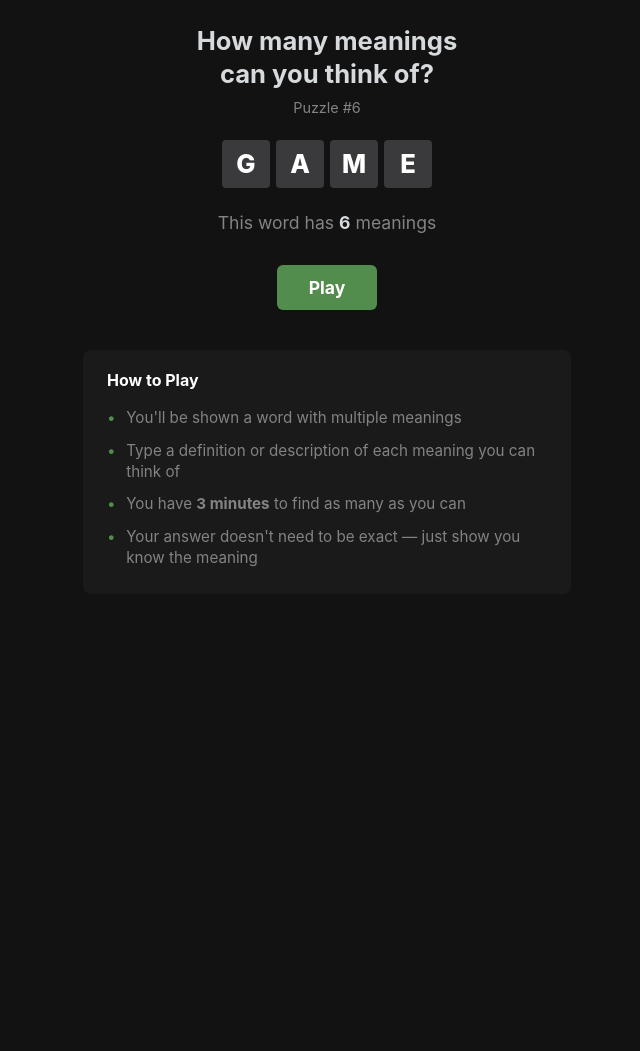
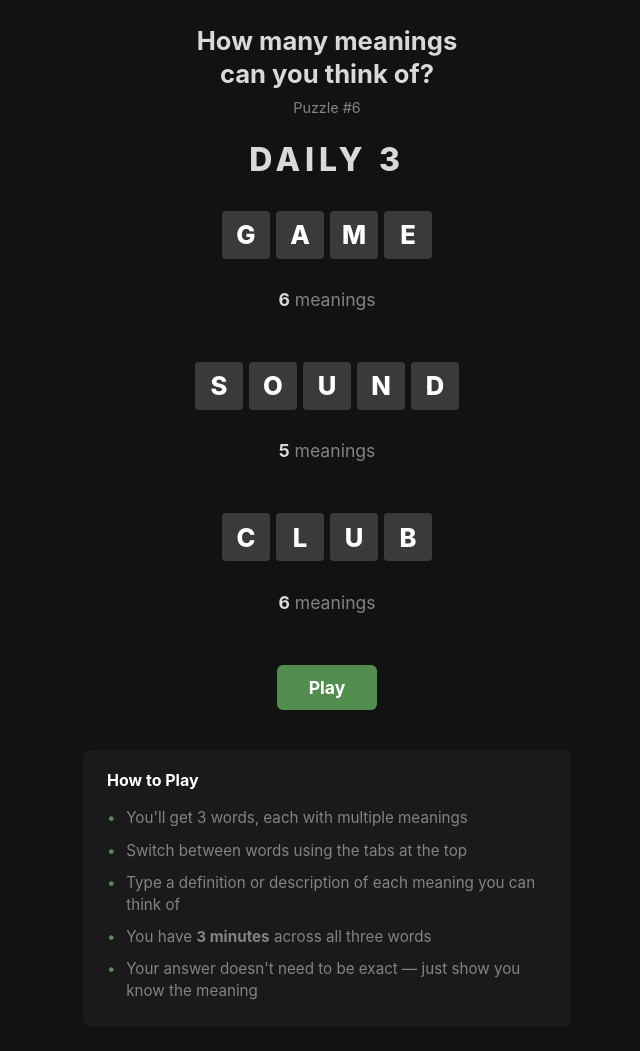
Before and after one commit to chas3stockwell/homonyms, a Flask app: page / in a window 1280 px wide. Shown: the part 60-1111 px from the top of the page, without its empty margins (313-953 px from the left). Before the commit the page ends 627 px from the top, so only its background shows below. Run offline with Flask 3, Linux system fonts and the light colour scheme.

Commit message:
Revision 1 Update

```diff
--- a/app.py
+++ b/app.py
@@ -3,93 +3,119 @@ from datetime import datetime, timezone
 from flask import Flask, jsonify, redirect, render_template, request, session, url_for
 
 from config import ALLOW_UNLIMITED_PLAYS, GAME_DURATION_SECONDS, SECRET_KEY
-from game import calculate_score, get_daily_word, get_word_number
+from game import calculate_score, get_daily_words, get_word_number
 from matcher import check_guess
+from storage import save_result
 
 app = Flask(__name__)
 app.secret_key = SECRET_KEY
 
 
-def get_current_word():
-    return get_daily_word(session.get("word_offset", 0))
+def get_current_words():
+    return get_daily_words(session.get("word_offset", 0))
+
 
 @app.route("/")
 def index():
-    word_data = get_current_word()
-    definition_count = len(word_data["definitions"])
+    words_data = get_current_words()
+    word_ids = [w["id"] for w in words_data]
     already_played = (
         not ALLOW_UNLIMITED_PLAYS
-        and session.get("last_played_word_id") == word_data["id"]
+        and session.get("session_word_ids") == word_ids
         and session.get("game_finished")
     )
-    word_offset = session.get("word_offset", 0)
     return render_template(
         "index.html",
-        word=word_data["word"],
-        definition_count=definition_count,
+        words_data=words_data,
         already_played=already_played,
         puzzle_number=get_word_number(),
-        word_offset=word_offset,
+        word_offset=session.get("word_offset", 0),
     )
 
 
 @app.route("/play")
 def play():
-    word_data = get_current_word()
+    words_data = get_current_words()
+    word_ids = [w["id"] for w in words_data]
 
-    # Already finished today - go to results (unless unlimited plays is on)
+    # Already finished today - redirect to results (unless unlimited plays is on)
     if (
         not ALLOW_UNLIMITED_PLAYS
-        and session.get("last_played_word_id") == word_data["id"]
+        and session.get("session_word_ids") == word_ids
         and session.get("game_finished")
     ):
         return redirect(url_for("results"))
 
-    # Initialize new game session for today's word
-    new_word = session.get("current_word_id") != word_data["id"]
+    # Switch active word if requested via query param
+    switch_to = request.args.get("word")
+    if switch_to is not None:
+        try:
+            idx = int(switch_to)
+            if 0 <= idx < len(words_data):
+                session["active_word_index"] = idx
+        except ValueError:
+            pass
+
+    # Initialize new game session
+    new_game = session.get("session_word_ids") != word_ids
     replay = ALLOW_UNLIMITED_PLAYS and session.get("game_finished")
-    if new_word or replay:
-        session["current_word_id"] = word_data["id"]
-        session["matched_ids"] = []
-        session["guesses"] = []
+    if new_game or replay:
+        session["session_word_ids"] = word_ids
         session["game_start"] = datetime.now(timezone.utc).timestamp()
         session["game_finished"] = False
+        session["active_word_index"] = 0
+        session["words_state"] = [
+            {"word_id": w["id"], "matched_ids": [], "guesses": []}
+            for w in words_data
+        ]
 
     end_time = session["game_start"] + GAME_DURATION_SECONDS
     remaining = max(0, end_time - datetime.now(timezone.utc).timestamp())
 
     if remaining <= 0:
         session["game_finished"] = True
-        session["last_played_word_id"] = word_data["id"]
         return redirect(url_for("results"))
 
-    matched_defs = [
-        d for d in word_data["definitions"] if d["id"] in session.get("matched_ids", [])
-    ]
+    active_idx = session.get("active_word_index", 0)
+    words_state = session.get("words_state", [])
+
+    words_display = []
+    for i, w in enumerate(words_data):
+        state = words_state[i] if i < len(words_state) else {"matched_ids": [], "guesses": []}
+        matched_ids = set(state.get("matched_ids", []))
+        matched_defs = [d for d in w["definitions"] if d["id"] in matched_ids]
+        words_display.append({
+            "word": w["word"],
+            "definitions": w["definitions"],
+            "matched_definitions": matched_defs,
+            "matched_count": len(matched_defs),
+            "total_definitions": len(w["definitions"]),
+            "guesses": state.get("guesses", []),
+            "is_active": i == active_idx,
+        })
 
     return render_template(
         "play.html",
-        word=word_data["word"],
-        total_definitions=len(word_data["definitions"]),
-        matched_definitions=matched_defs,
-        matched_count=len(matched_defs),
+        words_display=words_display,
+        active_word=words_display[active_idx],
+        active_idx=active_idx,
         end_timestamp=end_time,
         puzzle_number=get_word_number(),
-        guesses=session.get("guesses", []),
+        word_offset=session.get("word_offset", 0),
     )
 
 
 @app.route("/guess", methods=["POST"])
 def guess():
-    word_data = get_current_word()
+    words_data = get_current_words()
+    word_ids = [w["id"] for w in words_data]
 
-    if session.get("game_finished") or session.get("current_word_id") != word_data["id"]:
+    if session.get("game_finished") or session.get("session_word_ids") != word_ids:
         return jsonify({"error": "No active game"}), 400
 
     end_time = session["game_start"] + GAME_DURATION_SECONDS
     if datetime.now(timezone.utc).timestamp() > end_time:
         session["game_finished"] = True
-        session["last_played_word_id"] = word_data["id"]
         return jsonify({"error": "Time is up", "redirect": url_for("results")})
 
     guess_text = request.json.get("guess", "").strip()
@@ -98,100 +124,133 @@ def guess():
     if len(guess_text) > 200:
         return jsonify({"error": "Guess too long"}), 400
 
+    active_idx = session.get("active_word_index", 0)
+    words_state = session.get("words_state", [])
+    active_state = dict(words_state[active_idx])
+    active_word = words_data[active_idx]
 
-    matched_ids = set(session.get("matched_ids", []))
-    unmatched = [d for d in word_data["definitions"] if d["id"] not in matched_ids]
+    matched_ids = set(active_state.get("matched_ids", []))
+    unmatched = [d for d in active_word["definitions"] if d["id"] not in matched_ids]
 
     if not unmatched:
-        session["game_finished"] = True
-        session["last_played_word_id"] = word_data["id"]
-        return jsonify({"all_found": True, "redirect": url_for("results")})
+        return jsonify({
+            "matched": False,
+            "word_complete": True,
+            "matched_count": len(matched_ids),
+            "total_definitions": len(active_word["definitions"]),
+        })
 
-    result = check_guess(guess_text, word_data["word"], unmatched)
+    result = check_guess(guess_text, active_word["word"], unmatched)
 
     guess_record = {"text": guess_text, "matched": result["matched"]}
+    matched_definition = None
+    matched_definition_tier = None
 
-    matched_definition = None
     if result["matched"]:
         matched_def_id = result["matched_definition_id"]
-        session["matched_ids"] = session.get("matched_ids", []) + [matched_def_id]
+        active_state["matched_ids"] = active_state.get("matched_ids", []) + [matched_def_id]
         matched_def = next(
-            (d for d in word_data["definitions"] if d["id"] == matched_def_id), None
+            (d for d in active_word["definitions"] if d["id"] == matched_def_id), None
         )
         if matched_def:
             matched_definition = matched_def["definition"]
+            matched_definition_tier = matched_def.get("tier", "")
             guess_record["matched_definition_id"] = matched_def_id
 
-    guesses = session.get("guesses", [])
-    guesses.append(guess_record)
-    session["guesses"] = guesses
+    active_state["guesses"] = active_state.get("guesses", []) + [guess_record]
+    words_state[active_idx] = active_state
+    session["words_state"] = words_state
 
-    all_found = len(session["matched_ids"]) == len(word_data["definitions"])
-    if all_found:
+    new_matched_count = len(active_state["matched_ids"])
+    word_complete = new_matched_count == len(active_word["definitions"])
+
+    all_complete = all(
+        len(s.get("matched_ids", [])) == len(words_data[i]["definitions"])
+        for i, s in enumerate(words_state)
+    )
+    if all_complete:
         session["game_finished"] = True
-        session["last_played_word_id"] = word_data["id"]
 
-    return jsonify(
-        {
-            "matched": result["matched"],
-            "matched_definition": matched_definition,
-            "matched_count": len(session["matched_ids"]),
-            "total_definitions": len(word_data["definitions"]),
-            "all_found": all_found,
-            "redirect": url_for("results") if all_found else None,
-        }
-    )
+    return jsonify({
+        "matched": result["matched"],
+        "matched_definition": matched_definition,
+        "matched_definition_tier": matched_definition_tier,
+        "matched_count": new_matched_count,
+        "total_definitions": len(active_word["definitions"]),
+        "word_complete": word_complete,
+        "all_found": all_complete,
+        "redirect": url_for("results") if all_complete else None,
+    })
 
 
 @app.route("/time-up", methods=["POST"])
 def time_up():
-    word_data = get_current_word()
     session["game_finished"] = True
-    session["last_played_word_id"] = word_data["id"]
     return jsonify({"redirect": url_for("results")})
 
 
 @app.route("/results")
 def results():
-    word_data = get_current_word()
+    words_data = get_current_words()
+    word_ids = [w["id"] for w in words_data]
 
-    if session.get("current_word_id") != word_data["id"]:
+    if session.get("session_word_ids") != word_ids:
         return redirect(url_for("index"))
 
     session["game_finished"] = True
-    session["last_played_word_id"] = word_data["id"]
 
-    matched_ids = set(session.get("matched_ids", []))
-    all_defs = word_data["definitions"]
+    words_state = session.get("words_state", [])
+    words_results = []
+    total_matched = 0
+    total_defs = 0
+    all_guesses = []
 
-    matched_defs = [d for d in all_defs if d["id"] in matched_ids]
-    missed_defs = [d for d in all_defs if d["id"] not in matched_ids]
+    for i, w in enumerate(words_data):
+        state = words_state[i] if i < len(words_state) else {"matched_ids": [], "guesses": []}
+        matched_ids = set(state.get("matched_ids", []))
+        matched_defs = [d for d in w["definitions"] if d["id"] in matched_ids]
+        missed_defs = [d for d in w["definitions"] if d["id"] not in matched_ids]
+        score = calculate_score(len(matched_defs), len(w["definitions"]))
+        guesses = state.get("guesses", [])
+        all_guesses.extend(guesses)
+        total_matched += len(matched_defs)
+        total_defs += len(w["definitions"])
+        words_results.append({
+            "word": w["word"],
+            "matched_definitions": matched_defs,
+            "missed_definitions": missed_defs,
+            "score": score,
+            "matched_count": len(matched_defs),
+            "total_count": len(w["definitions"]),
+            "guesses": guesses,
+        })
 
-    score = calculate_score(len(matched_defs), len(all_defs))
+    overall_score = calculate_score(total_matched, total_defs)
 
-    word_offset = session.get("word_offset", 0)
+    ip = request.headers.get("X-Forwarded-For", request.remote_addr or "unknown")
+    ip = ip.split(",")[0].strip()
+    save_result(ip, str(word_ids), all_guesses, [], overall_score)
+
     return render_template(
         "results.html",
-        word=word_data["word"],
-        matched_definitions=matched_defs,
-        missed_definitions=missed_defs,
-        score=score,
-        matched_count=len(matched_defs),
-        total_count=len(all_defs),
-        guesses=session.get("guesses", []),
+        words_results=words_results,
+        overall_score=overall_score,
+        total_matched=total_matched,
+        total_defs=total_defs,
+        guess_count=len(all_guesses),
         puzzle_number=get_word_number(),
-        word_offset=word_offset,
+        word_offset=session.get("word_offset", 0),
     )
 
 
 @app.route("/next-word", methods=["POST"])
 def next_word():
     session["word_offset"] = session.get("word_offset", 0) + 1
-    session["current_word_id"] = None
-    session["matched_ids"] = []
-    session["guesses"] = []
+    session["session_word_ids"] = None
+    session["words_state"] = []
     session["game_start"] = None
     session["game_finished"] = False
+    session["active_word_index"] = 0
     return redirect(url_for("index"))
 
 
--- a/requirements.txt
+++ b/requirements.txt
@@ -1,3 +1,4 @@
 flask>=3.1,<4
 anthropic>=0.52,<1
 python-dotenv>=1.0,<2
+textdistance=4.6.3
--- a/static/css/style.css
+++ b/static/css/style.css
@@ -356,6 +356,96 @@ main {
     text-align: center;
 }
 
+/* === Word Tabs === */
+.word-tabs {
+    display: flex;
+    gap: 0.5rem;
+    margin-bottom: 1.25rem;
+    justify-content: center;
+}
+
+.word-tab {
+    display: flex;
+    flex-direction: column;
+    align-items: center;
+    padding: 0.5rem 1rem;
+    border: 2px solid #3a3a3c;
+    border-radius: 8px;
+    text-decoration: none;
+    color: #818384;
+    background: #1a1a1b;
+    transition: border-color 0.15s, color 0.15s;
+    min-width: 80px;
+}
+
+.word-tab:hover {
+    border-color: #565758;
+    color: #d7dadc;
+}
+
+.word-tab.active {
+    border-color: #538d4e;
+    color: #d7dadc;
+    background: #1e2a1e;
+}
+
+.tab-word {
+    font-weight: 700;
+    font-size: 0.85rem;
+    letter-spacing: 0.1em;
+}
+
+.tab-progress {
+    font-size: 0.75rem;
+    color: #818384;
+    margin-top: 0.15rem;
+}
+
+.word-tab.active .tab-progress {
+    color: #538d4e;
+}
+
+/* === Daily 3 Label === */
+.daily-three-label {
+    font-size: 2rem;
+    font-weight: 800;
+    text-transform: uppercase;
+    letter-spacing: 0.15em;
+    color: #d7dadc;
+    margin-bottom: 2rem;
+}
+
+/* === Index Word Previews === */
+.index-words {
+    display: flex;
+    flex-direction: column;
+    gap: 1.25rem;
+    align-items: center;
+    margin: 1.25rem 0;
+}
+
+.index-word-preview {
+    display: flex;
+    flex-direction: column;
+    align-items: center;
+    gap: 0.4rem;
+}
+
+/* === Results Word Sections === */
+.results-word-section {
+    margin: 2rem 0;
+    padding-top: 1.5rem;
+    border-top: 1px solid #3a3a3c;
+}
+
+.results-word-title {
+    font-size: 1.4rem;
+    font-weight: 800;
+    letter-spacing: 0.15em;
+    color: #fff;
+    margin-bottom: 1rem;
+}
+
 /* === Results Page === */
 .results-container {
     text-align: center;
--- a/templates/index.html
+++ b/templates/index.html
@@ -5,18 +5,25 @@
     <h1 class="tagline">How many meanings<br>can you think of?</h1>
 
     {% if word_offset > 0 %}
-    <p class="puzzle-info">Bonus Word #{{ word_offset }}</p>
+    <p class="puzzle-info">Bonus Round #{{ word_offset }}</p>
     {% else %}
     <p class="puzzle-info">Puzzle #{{ puzzle_number }}</p>
     {% endif %}
 
-    <div class="word-preview">
-        {% for letter in word %}
-        <span class="tile">{{ letter }}</span>
+    <p class="daily-three-label">Daily 3</p>
+
+    <div class="index-words">
+        {% for w in words_data %}
+        <div class="index-word-preview">
+            <div class="word-preview">
+                {% for letter in w.word %}
+                <span class="tile">{{ letter }}</span>
+                {% endfor %}
+            </div>
+            <p class="def-count"><strong>{{ w.definitions|length }}</strong> meanings</p>
+        </div>
         {% endfor %}
     </div>
-
-    <p class="def-count">This word has <strong>{{ definition_count }}</strong> meanings</p>
 
     {% if already_played %}
     <a href="/results" class="btn btn-secondary">See Your Results</a>
@@ -28,9 +35,10 @@
     <div class="how-to-play">
         <h3>How to Play</h3>
         <ul>
-            <li>You'll be shown a word with multiple meanings</li>
+            <li>You'll get 3 words, each with multiple meanings</li>
+            <li>Switch between words using the tabs at the top</li>
             <li>Type a definition or description of each meaning you can think of</li>
-            <li>You have <strong>3 minutes</strong> to find as many as you can</li>
+            <li>You have <strong>3 minutes</strong> across all three words</li>
             <li>Your answer doesn't need to be exact &mdash; just show you know the meaning</li>
         </ul>
     </div>
```
Also changed, not shown: data/game_results.json (added, +174 -0 lines), game.py (+7 -5 lines), matcher.py (+4 -3 lines), storage.py (added, +39 -0 lines), templates/play.html (+16 -5 lines), templates/results.html (+32 -30 lines).
